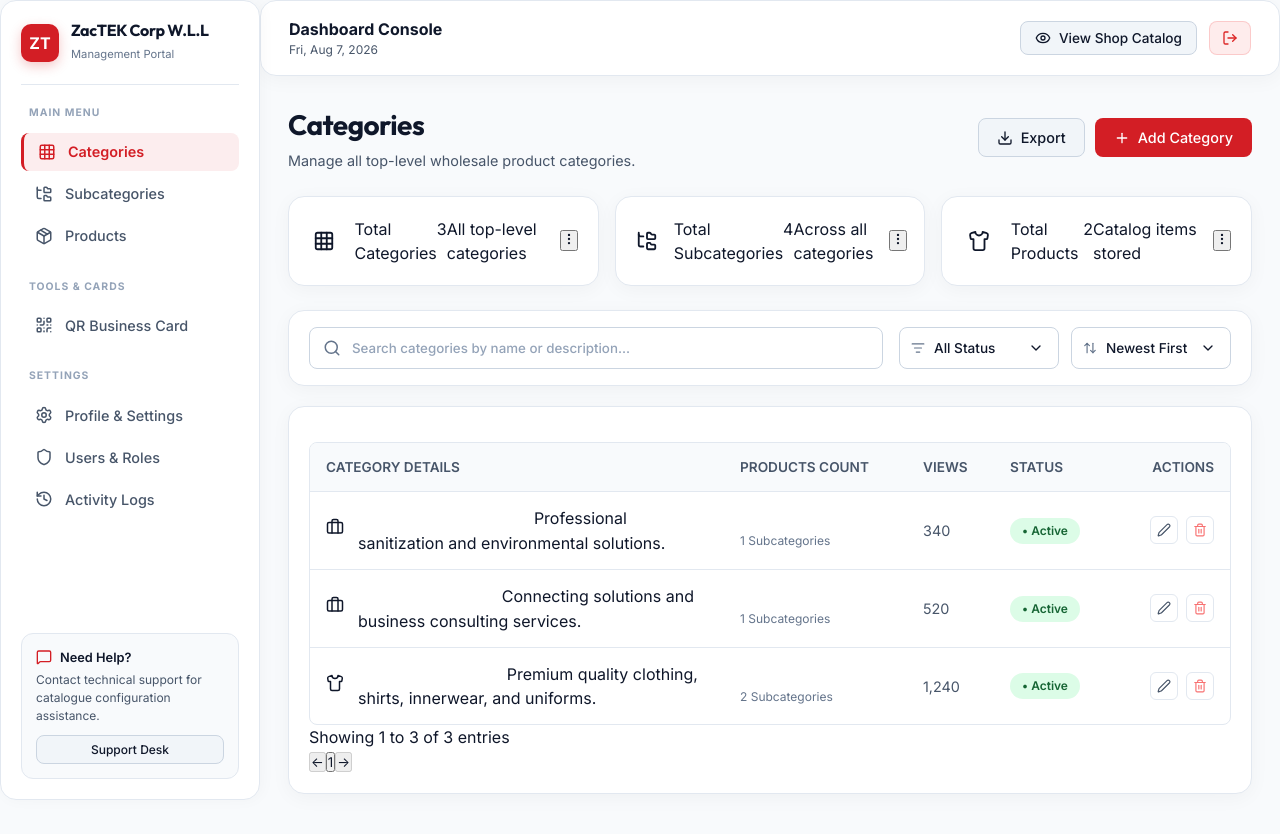
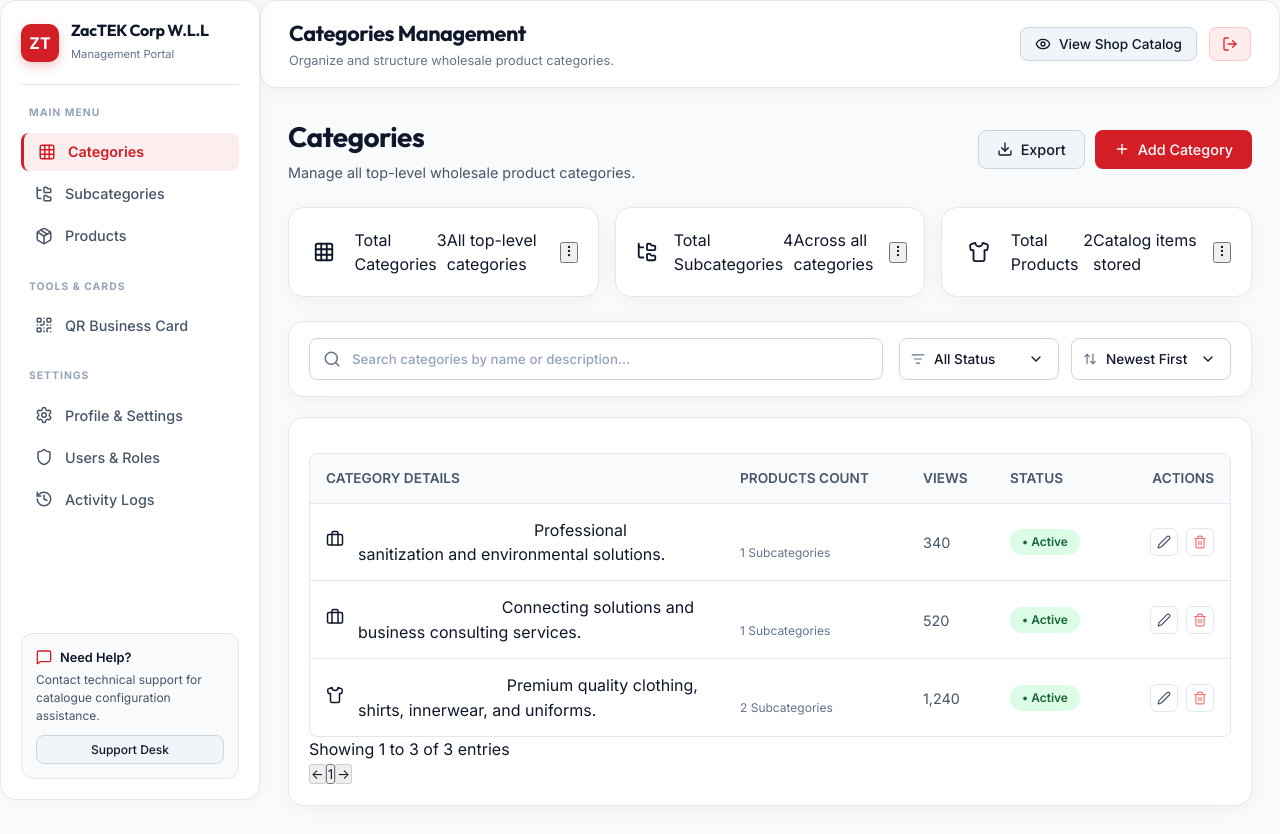
Before and after one commit to pandukayala2-maker/zacteckfrontend, a React (Vite) app: page / in a window 1280 px wide. Both pictures are taken after a click on the button "Admin Login". Built offline with nearby package versions, Linux system fonts and the light colour scheme; no server answers; the HTML template or start-up script is replaced by a standard one.

Commit message:
Replace Dashboard Console with dynamic page title and subtitle in the top header bar

```diff
--- a/src/components/AdminDashboard.tsx
+++ b/src/components/AdminDashboard.tsx
@@ -7,8 +7,8 @@ import SettingsManager from './SettingsManager';
 import QRGenerator from './QRGenerator';
 import UserManager from './UserManager';
 import {
-  FolderTree, Tag, Settings, QrCode,
-  LogOut, Eye, Menu, X, Bell, User,
+  FolderTree, Settings, QrCode,
+  LogOut, Eye, Menu, X,
   History, MessageSquare, Shield, Grid, Package
 } from 'lucide-react';
 
@@ -46,13 +46,53 @@ export default function AdminDashboard({ onBackToCatalog }: AdminDashboardProps)
     window.open(`https://wa.me/${cleanPhone.replace('+', '')}?text=${encodeURIComponent(message)}`, '_blank');
   };
 
+  const getTabTitleInfo = () => {
+    switch (activeTab) {
+      case 'categories':
+        return {
+          title: 'Categories Management',
+          subtitle: 'Organize and structure wholesale product categories.'
+        };
+      case 'subcategories':
+        return {
+          title: 'Subcategories Management',
+          subtitle: 'Classify items into precise subcategories.'
+        };
+      case 'products':
+        return {
+          title: 'Products Management',
+          subtitle: 'Create, edit, and categorize wholesale catalog items.'
+        };
+      case 'qr':
+        return {
+          title: 'QR Business Card',
+          subtitle: 'Generate and print circular QR code cards for clients.'
+        };
+      case 'settings':
+        return {
+          title: 'Profile & Settings',
+          subtitle: 'Configure company information and contact details.'
+        };
+      case 'users':
+        return {
+          title: 'Users & Roles',
+          subtitle: 'Manage administrator accounts and permissions.'
+        };
+      case 'logs':
+        return {
+          title: 'Activity Logs',
+          subtitle: 'Review security audit logs and catalogue history.'
+        };
+      default:
+        return {
+          title: 'Products Management',
+          subtitle: 'Create, edit, and categorize wholesale catalog items.'
+        };
+    }
+  };
+
   const renderLogsTab = () => (
     <div className="animate-fade-in" style={{ textAlign: 'left' }}>
-      <h2 style={{ fontSize: '1.75rem', fontWeight: '700', marginBottom: '8px' }}>Activity Logs</h2>
-      <p style={{ color: 'var(--color-text-secondary)', fontSize: '0.9rem', marginBottom: '24px' }}>
-        Review security audit logs and catalogue modification events.
-      </p>
-
       <div className="glass-panel" style={{ padding: '24px' }}>
         <h3 style={{ fontSize: '1.1rem', fontWeight: '600', marginBottom: '16px', display: 'flex', alignItems: 'center', gap: '8px' }}>
           <History size={18} color="var(--color-primary)" /> System Log History
@@ -76,7 +116,7 @@ export default function AdminDashboard({ onBackToCatalog }: AdminDashboardProps)
                 <td>Admin</td>
                 <td><code>192.168.1.45</code></td>
                 <td>May 18, 2024 03:15 PM</td>
-                <td><span className="status-badge active" style={{ backgroundColor: 'rgba(16,185,129,0.08)', color: '#34d399' }}>Success</span></td>
+                <td><span className="status-badge active">Success</span></td>
               </tr>
               <tr>
                 <td><code>EVT-2981</code></td>
@@ -84,7 +124,7 @@ export default function AdminDashboard({ onBackToCatalog }: AdminDashboardProps)
                 <td>Admin</td>
                 <td><code>192.168.1.45</code></td>
                 <td>May 17, 2024 09:20 AM</td>
-                <td><span className="status-badge active" style={{ backgroundColor: 'rgba(16,185,129,0.08)', color: '#34d399' }}>Success</span></td>
+                <td><span className="status-badge active">Success</span></td>
               </tr>
               <tr>
                 <td><code>EVT-2840</code></td>
@@ -92,7 +132,7 @@ export default function AdminDashboard({ onBackToCatalog }: AdminDashboardProps)
                 <td>Admin</td>
                 <td><code>192.168.1.45</code></td>
                 <td>May 16, 2024 04:10 PM</td>
-                <td><span className="status-badge active" style={{ backgroundColor: 'rgba(16,185,129,0.08)', color: '#34d399' }}>Success</span></td>
+                <td><span className="status-badge active">Success</span></td>
               </tr>
               <tr>
                 <td><code>EVT-2703</code></td>
@@ -100,7 +140,7 @@ export default function AdminDashboard({ onBackToCatalog }: AdminDashboardProps)
                 <td>Admin</td>
                 <td><code>192.168.1.45</code></td>
                 <td>May 15, 2024 08:30 AM</td>
-                <td><span className="status-badge active" style={{ backgroundColor: 'rgba(16,185,129,0.08)', color: '#34d399' }}>Success</span></td>
+                <td><span className="status-badge active">Success</span></td>
               </tr>
             </tbody>
           </table>
@@ -253,7 +293,7 @@ export default function AdminDashboard({ onBackToCatalog }: AdminDashboardProps)
 
       {/* Main Right Content Panel */}
       <div style={styles.mainContent}>
-        {/* Top Header Bar */}
+        {/* Top Header Bar with Dynamic Active Page Title */}
         <header style={styles.topHeader} className="glass-panel no-print">
           <div style={{ display: 'flex', alignItems: 'center', gap: '12px' }}>
             <button
@@ -263,10 +303,12 @@ export default function AdminDashboard({ onBackToCatalog }: AdminDashboardProps)
               {isSidebarOpen ? <X size={20} /> : <Menu size={20} />}
             </button>
             <div style={styles.headerWelcome}>
-              <strong>Dashboard Console</strong>
-              <span style={{ fontSize: '0.75rem', color: 'var(--color-text-secondary)' }}>
-                {new Date().toLocaleDateString('en-US', { weekday: 'short', month: 'short', day: 'numeric', year: 'numeric' })}
-              </span>
+              <h2 style={{ fontSize: '1.35rem', fontWeight: '700', color: '#0f172a', margin: 0 }}>
+                {getTabTitleInfo().title}
+              </h2>
+              <p style={{ fontSize: '0.8rem', color: '#64748b', margin: '2px 0 0 0' }}>
+                {getTabTitleInfo().subtitle}
+              </p>
             </div>
           </div>
 
--- a/src/components/ItemManager.tsx
+++ b/src/components/ItemManager.tsx
@@ -229,13 +229,8 @@ export default function ItemManager({ onNotify }: ItemManagerProps) {
   return (
     <div className="animate-fade-in" style={{ textAlign: 'left' }}>
 
-      {/* 1. Top Header Row */}
-      <div style={styles.headerRow}>
-        <div>
-          <h2 style={styles.title}>Products Management</h2>
-          <p style={styles.subtitle}>Create, edit, and categorize wholesale catalog items.</p>
-        </div>
-
+      {/* 1. Action Row */}
+      <div style={{ display: 'flex', justifyContent: 'flex-end', marginBottom: '20px' }}>
         <button onClick={handleOpenAddForm} className="btn btn-primary" style={styles.headerBtn}>
           <Plus size={16} /> Add Product
         </button>
```
Also changed, not shown: 1 other file (tests, documents, lock files or other folders).
